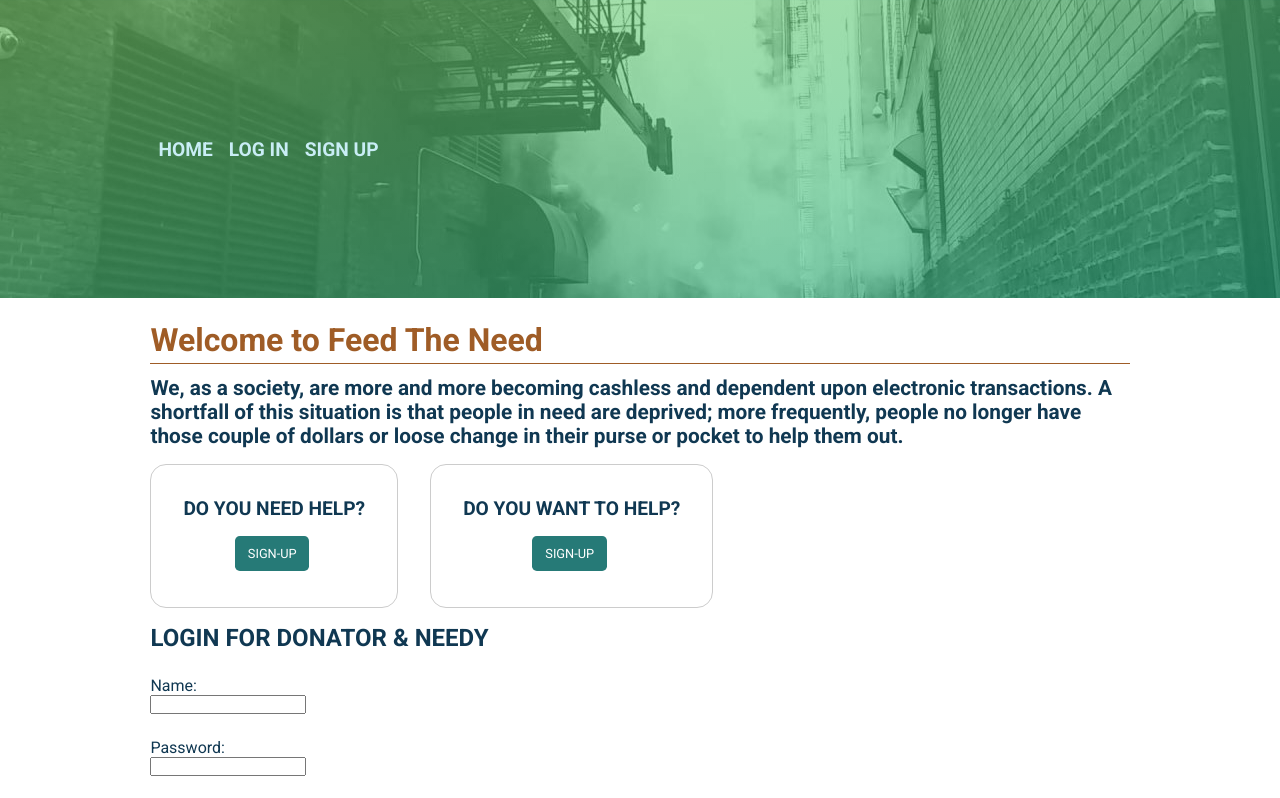
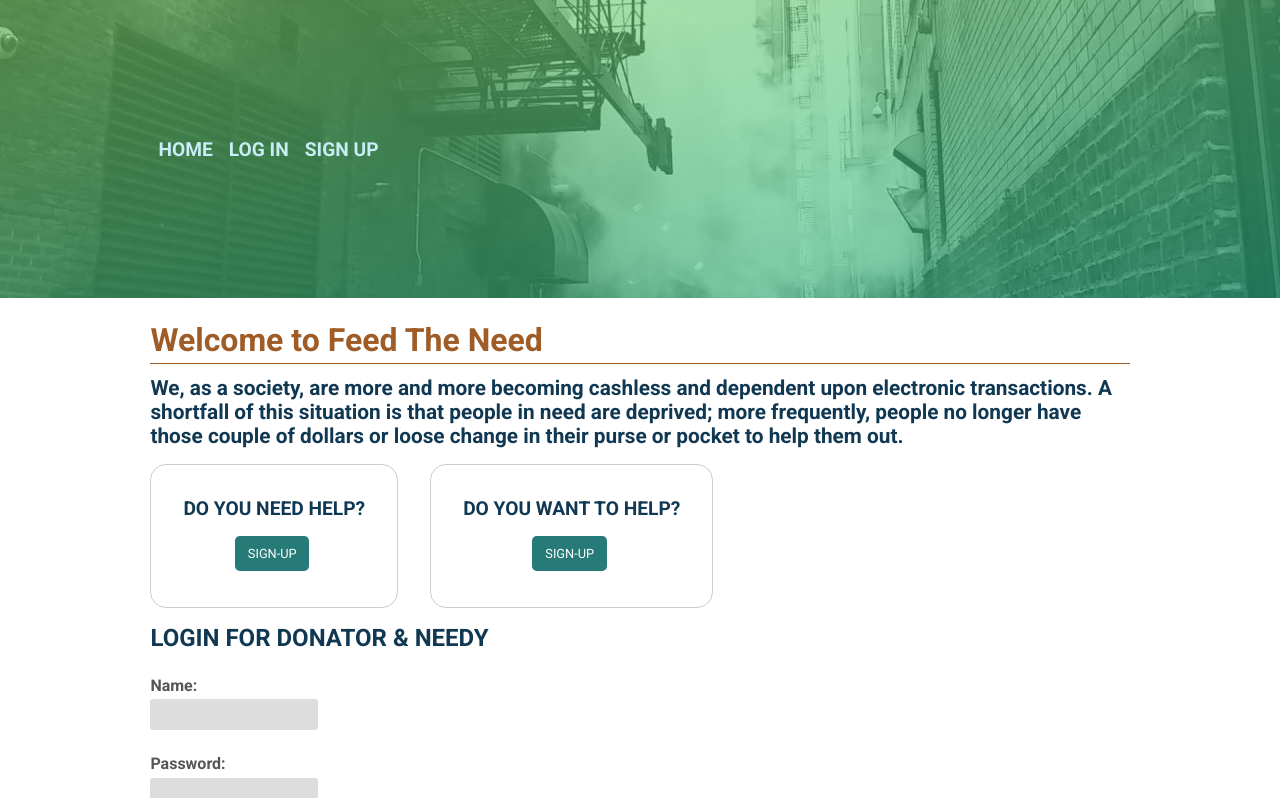
Before and after one commit to miloscomplex/feed-the-need-react, a React (Create React App) app in the folder frontend/: page /feed-the-need/ in a window 1280 px wide. Shown: the top 798 px of the page. Built offline with nearby package versions, Linux system fonts and the light colour scheme.

Commit message:
modified default input style

```diff
--- a/frontend/src/css/App.css
+++ b/frontend/src/css/App.css
@@ -172,11 +172,18 @@ li:hover {
 input {
   font-family: 'Roboto', sans-serif;
   display: block;
+  border-style: none;
+  background-color: #ddd;
+  padding: .5rem;
+  border-radius: 0.2rem;
+  margin: .3rem 0;
 }
 
 form label {
   margin-top: 1.5rem;
   display: block;
+  font-weight: 700;
+  color: #555;
 }
 
 input[type='checkbox'] {
@@ -205,6 +212,13 @@ textarea {
   font-family: Roboto;
   width: 20rem;
   height: 8rem;
+  border-style: none;
+  background-color: #ddd;
+  padding: .5rem;
+  border-radius: 0.2rem;
+  margin: .3rem 0;
+
+
 }
 
 h1  {
```
